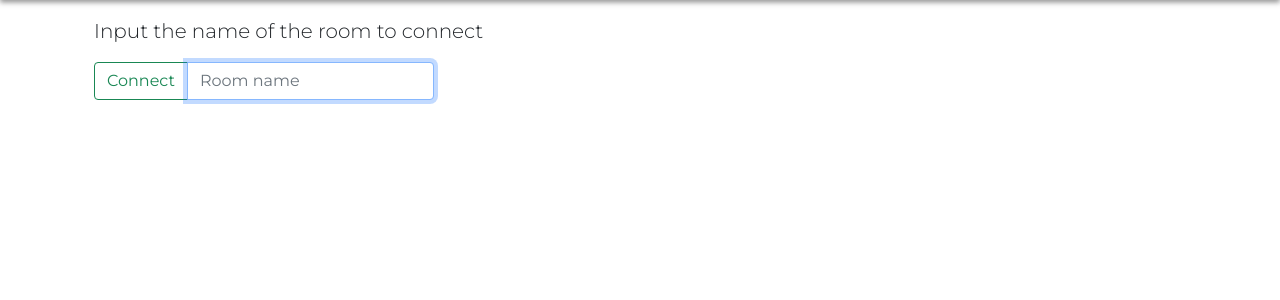
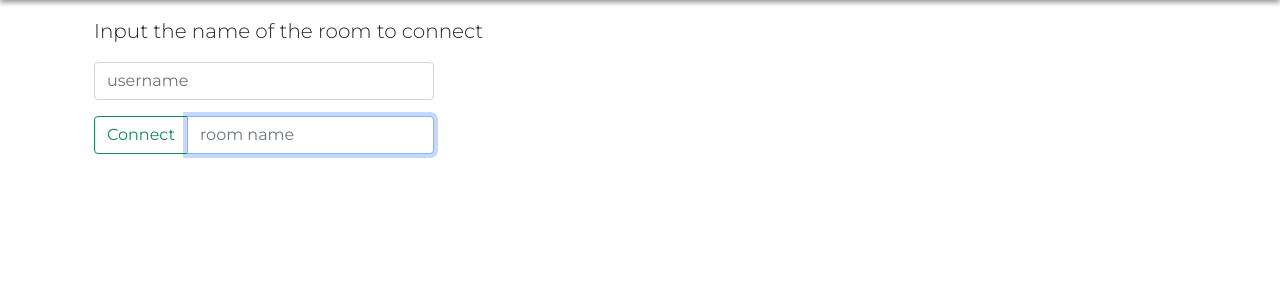
Before and after one commit to Re-Gelu/Django-WebRTC-project, a Django app: page / in a window 1280 px wide. Shown: the part 80-380 px from the top of the page. Run offline with Django 4.2, Linux system fonts and the light colour scheme; some libraries are stand-ins or nearby versions.

Commit message:
Added usernames

```diff
--- a/static/js/index_page_script.js
+++ b/static/js/index_page_script.js
@@ -7,11 +7,18 @@ document.querySelector('#room-name-input').onkeyup = function(e) {
 
 // Submit actions (redirect in the room with special name)
 document.querySelector('#room-name-submit').onclick = function(e) {
-    var roomName = document.querySelector('#room-name-input').value;
+    const roomName = document.querySelector('#room-name-input').value;
     if (roomName) {
-        window.location.pathname = '/chat/' + roomName + '/';
+        const username = document.querySelector('#user-name-input').value;
+        if (username) {
+            localStorage.setItem('username', username);
+            window.location.pathname = '/chat/' + roomName + '/';
+        }
+        else {
+            alert("Input username please!");
+        }
     }
     else {
-        alert("Input room name please!")
+        alert("Input room name please!");
     }
 };
--- a/templates/index.html
+++ b/templates/index.html
@@ -9,10 +9,15 @@
 {% block content %}
     <div class="container mt-3">
         <div class=" a-important lead">Input the name of the room to connect</div>
+        <div class="row col-6 col-md-4 mt-3">
+            <div class="input-group">
+                <input id="user-name-input" class="form-control" type="text" placeholder="username" aria-label="username">
+            </div>
+        </div>
         <div class="row col-4">
-            <div class="input-group my-3">
+            <div class="input-group mt-3">
                 <button id="room-name-submit" class="btn btn-outline-success" type="button">Connect</button>
-                <input id="room-name-input" type="text" class="form-control" placeholder="Room name" aria-label="Room name" aria-describedby="room-name-submit" size="100">
+                <input id="room-name-input" type="text" class="form-control" placeholder="room name" aria-label="Room name" aria-describedby="room-name-submit" size="100">
             </div>
         </div>
     </div>
```
Also changed, not shown: config/settings.py (+1 -7 lines), static/js/room_page_script.js (+8 -3 lines), web_rtc/consumers.py (+5 -4 lines).
